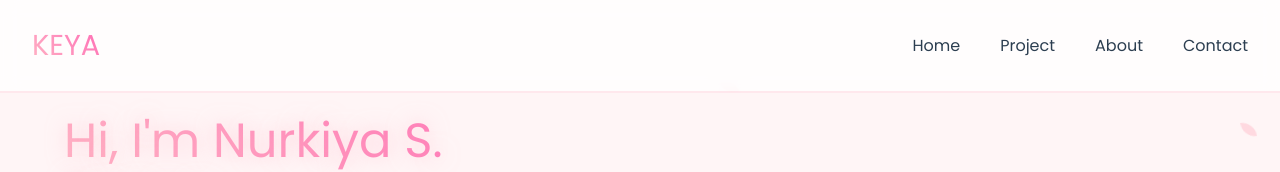
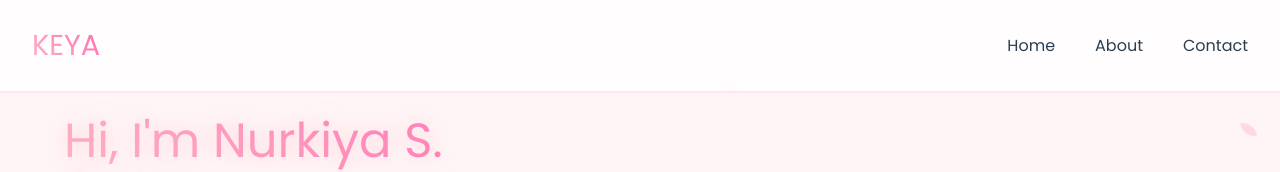
Before and after one commit to qtkeya/portfolio, a React (Vite) app: page / in a window 1280 px wide. Shown: the top 172 px of the page. Built offline with nearby package versions, Linux system fonts and the light colour scheme.

Commit message:
Modified Navbar.jsx

```diff
--- a/src/routes/Navbar.jsx
+++ b/src/routes/Navbar.jsx
@@ -16,7 +16,6 @@ const Navbar = () => {
           <div className="nav-right">
             <div className={`nav-items ${isOpen ? 'active' : ''}`}>
               <Link to="/">Home</Link>
-              <Link to="/works">Project</Link>
               <Link to="/about">About</Link>
               <Link to="/contact">Contact</Link>
             </div>
```
